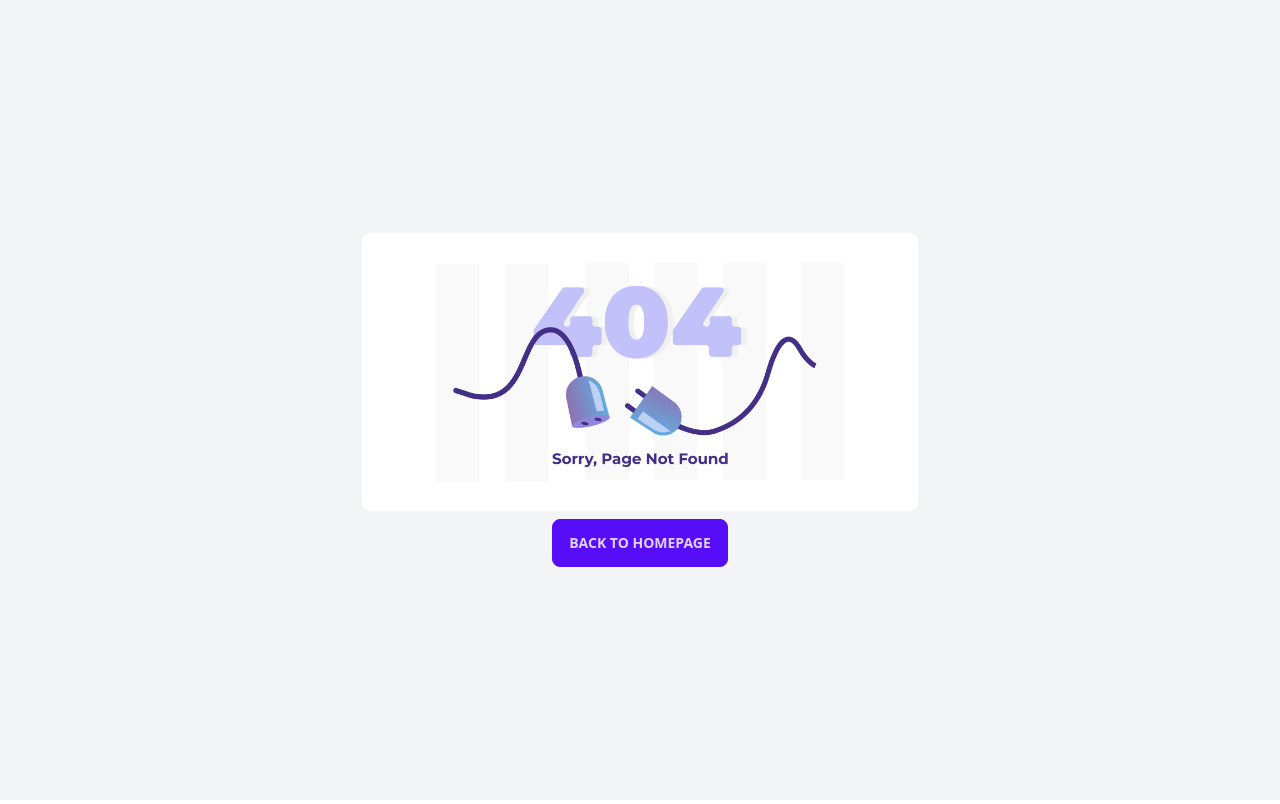
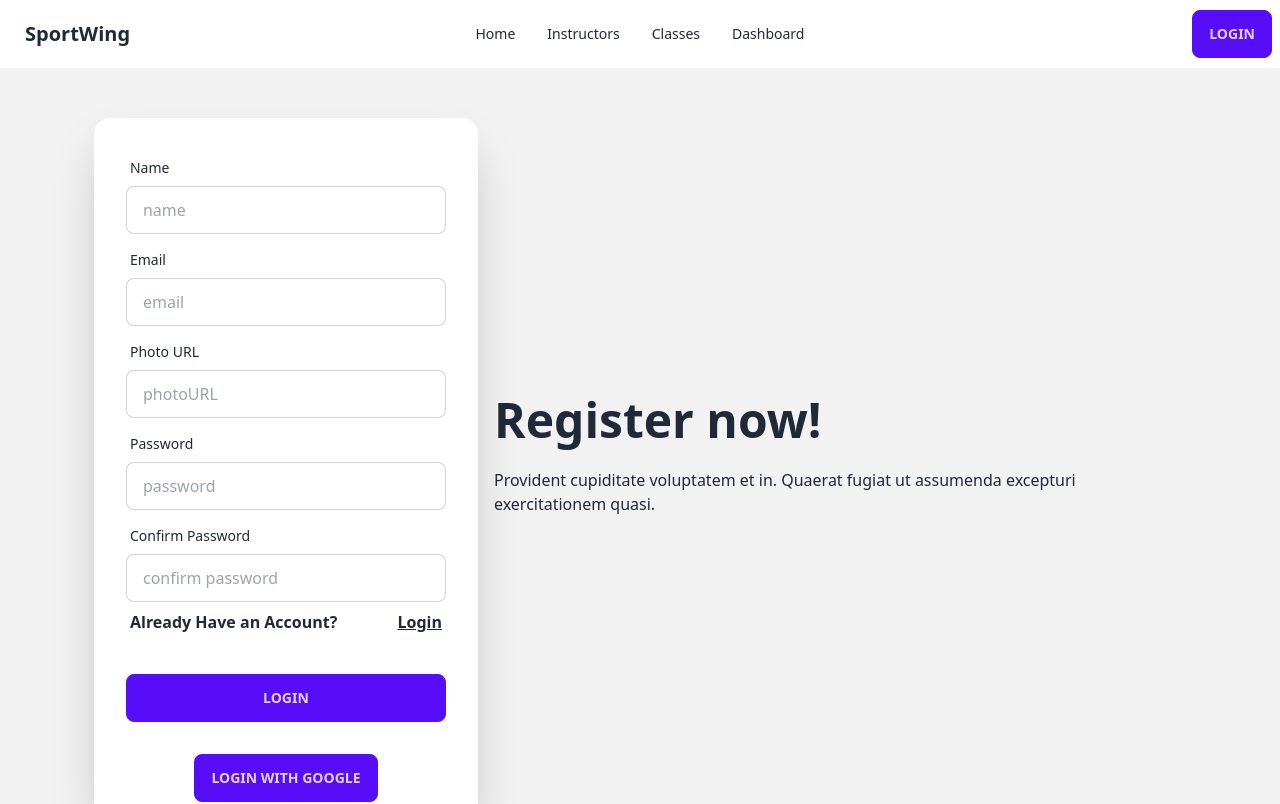
Before and after one commit to mdyasin7636/sportwing-client, a React (Vite) app: page /register in a window 1280 px wide. Before the commit this address had no page. Shown: the top 804 px of the page. Built offline with nearby package versions, Linux system fonts and the light colour scheme.

Commit message:
login and register page setup done

```diff
--- a/package.json
+++ b/package.json
@@ -14,6 +14,8 @@
     "match-sorter": "^6.3.1",
     "react": "^18.2.0",
     "react-dom": "^18.2.0",
+    "react-hook-form": "^7.44.3",
+    "react-icons": "^4.9.0",
     "react-router-dom": "^6.12.0",
     "sort-by": "^1.2.0"
   },
--- /dev/null
+++ b/src/Pages/Login/Login.jsx
@@ -0,0 +1,77 @@
+/* eslint-disable react/no-unescaped-entities */
+
+import { useState } from "react";
+import { Link } from "react-router-dom";
+import { RiEyeLine, RiEyeOffLine } from "react-icons/ri";
+
+const Login = () => {
+  const [showPassword, setShowPassword] = useState(false);
+
+  const togglePasswordVisibility = () => {
+    setShowPassword(!showPassword);
+  };
+
+  return (
+    <div className="hero min-h-screen bg-base-200">
+      <div className="hero-content flex-col lg:flex-row-reverse">
+        <div className="text-center lg:text-left">
+          <h1 className="text-5xl font-bold">Login now!</h1>
+          <p className="py-6">
+            Provident cupiditate voluptatem et in. Quaerat fugiat ut assumenda
+            excepturi exercitationem quasi.
+          </p>
+        </div>
+        <div className="card flex-shrink-0 w-full max-w-sm shadow-2xl bg-base-100">
+          <form className="card-body">
+            <div className="form-control">
+              <label className="label">
+                <span className="label-text">Email</span>
+              </label>
+              <input
+                type="text"
+                placeholder="email"
+                className="input input-bordered"
+              />
+            </div>
+            <div className="form-control relative">
+              <label className="label">
+                <span className="label-text">Password</span>
+              </label>
+              <div className="relative flex items-center">
+                <input
+                  type={showPassword ? "text" : "password"}
+                  placeholder="password"
+                  className="input input-bordered pr-[121px]"
+                />
+                <div
+                  className="absolute right-3 top-1/2 transform -translate-y-1/2 cursor-pointer"
+                  onClick={togglePasswordVisibility}
+                >
+                  {showPassword ? (
+                    <RiEyeOffLine className="h-5 w-5" />
+                  ) : (
+                    <RiEyeLine className="h-5 w-5" />
+                  )}
+                </div>
+              </div>
+              <label className="label font-semibold">
+                Don't have an account?
+                <Link className="link" to="/register">
+                  Register
+                </Link>
+              </label>
+            </div>
+            <div className="form-control mt-6">
+              <button className="btn btn-primary">Login</button>
+            </div>
+          </form>
+          <div className="text-center mb-4">
+            <button className="btn btn-primary">Login With Google</button>
+          </div>
+        </div>
+      </div>
+    </div>
+  );
+};
+
+export default Login;
--- /dev/null
+++ b/src/Pages/Register/Register.jsx
@@ -0,0 +1,84 @@
+import { Link } from "react-router-dom";
+
+const Register = () => {
+  return (
+    <div className="hero min-h-screen bg-base-200">
+      <div className="hero-content flex-col lg:flex-row-reverse">
+        <div className="text-center lg:text-left">
+          <h1 className="text-5xl font-bold">Register now!</h1>
+          <p className="py-6">
+            Provident cupiditate voluptatem et in. Quaerat fugiat ut assumenda
+            excepturi exercitationem quasi.
+          </p>
+        </div>
+        <div className="card flex-shrink-0 w-full max-w-sm shadow-2xl bg-base-100">
+          <form className="card-body">
+            <div className="form-control">
+              <label className="label">
+                <span className="label-text">Name</span>
+              </label>
+              <input
+                type="text"
+                placeholder="name"
+                className="input input-bordered"
+              />
+            </div>
+            <div className="form-control">
+              <label className="label">
+                <span className="label-text">Email</span>
+              </label>
+              <input
+                type="text"
+                placeholder="email"
+                className="input input-bordered"
+              />
+            </div>
+            <div className="form-control">
+              <label className="label">
+                <span className="label-text">Photo URL</span>
+              </label>
+              <input
+                type="text"
+                placeholder="photoURL"
+                className="input input-bordered"
+              />
+            </div>
+            <div className="form-control">
+              <label className="label">
+                <span className="label-text">Password</span>
+              </label>
+              <input
+                type="password"
+                placeholder="password"
+                className="input input-bordered"
+              />
+            </div>
+            <div className="form-control">
+              <label className="label">
+                <span className="label-text">Confirm Password</span>
+              </label>
+              <input
+                type="password"
+                placeholder="confirm password"
+                className="input input-bordered"
+              />
+               <label className="label font-semibold">
+              Already Have an Account? <Link className='link' to="/login">Login</Link>
+              </label>
+            </div>
+            <div className="form-control mt-6">
+              <button className="btn btn-primary">Login</button>
+            </div>
+          </form>
+          <div className="text-center mb-4">
+          <button className="btn btn-primary">
+              Login With Google
+            </button>
+          </div>
+        </div>
+      </div>
+    </div>
+  );
+};
+
+export default Register;
--- /dev/null
+++ b/src/Routes/PrivateRoute.jsx
@@ -0,0 +1,10 @@
+
+const PrivateRoute = () => {
+    return (
+        <div>
+
+        </div>
+    );
+};
+
+export default PrivateRoute;
--- /dev/null
+++ b/src/providers/AuthProvider.jsx
@@ -0,0 +1,10 @@
+
+const AuthProvider = () => {
+    return (
+        <div>
+
+        </div>
+    );
+};
+
+export default AuthProvider;
```
Also changed, not shown: src/Routes/Routes.jsx (+15 -5 lines), 1 other file (tests, documents, lock files or other folders).
